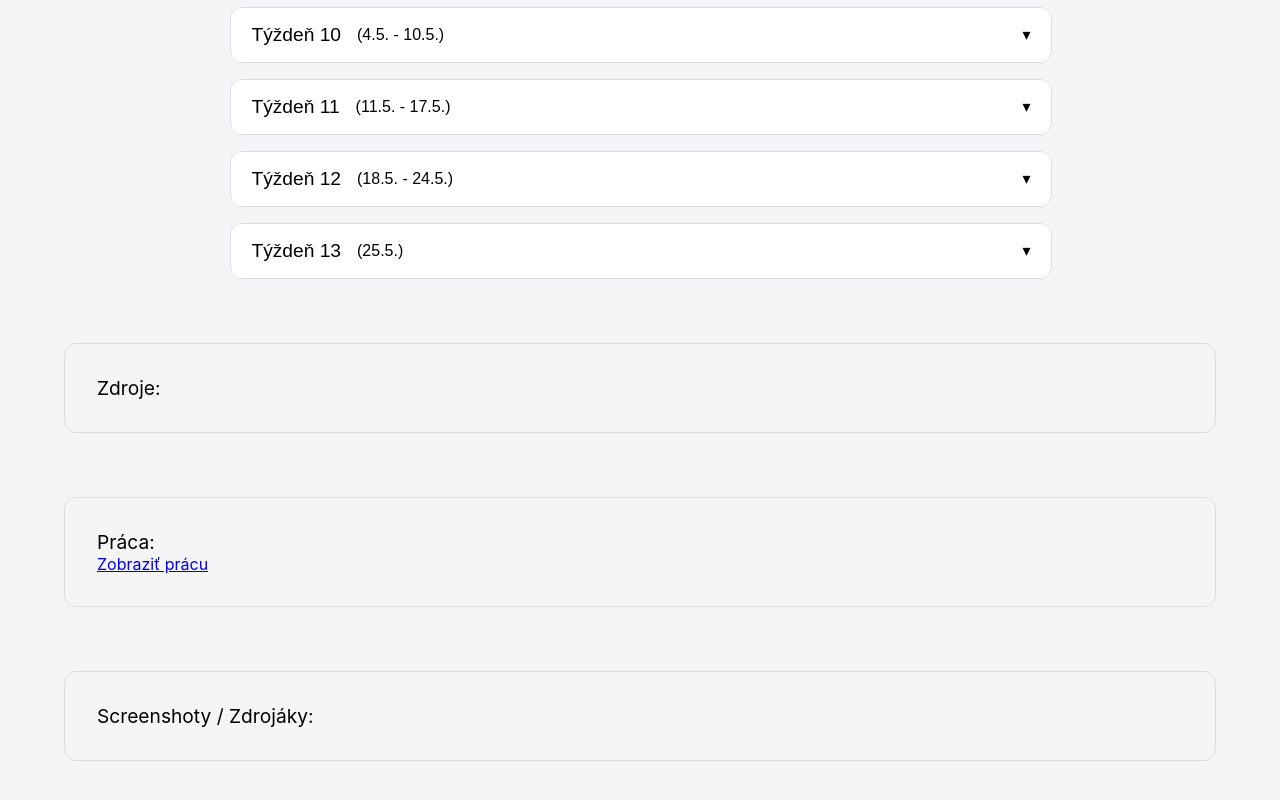
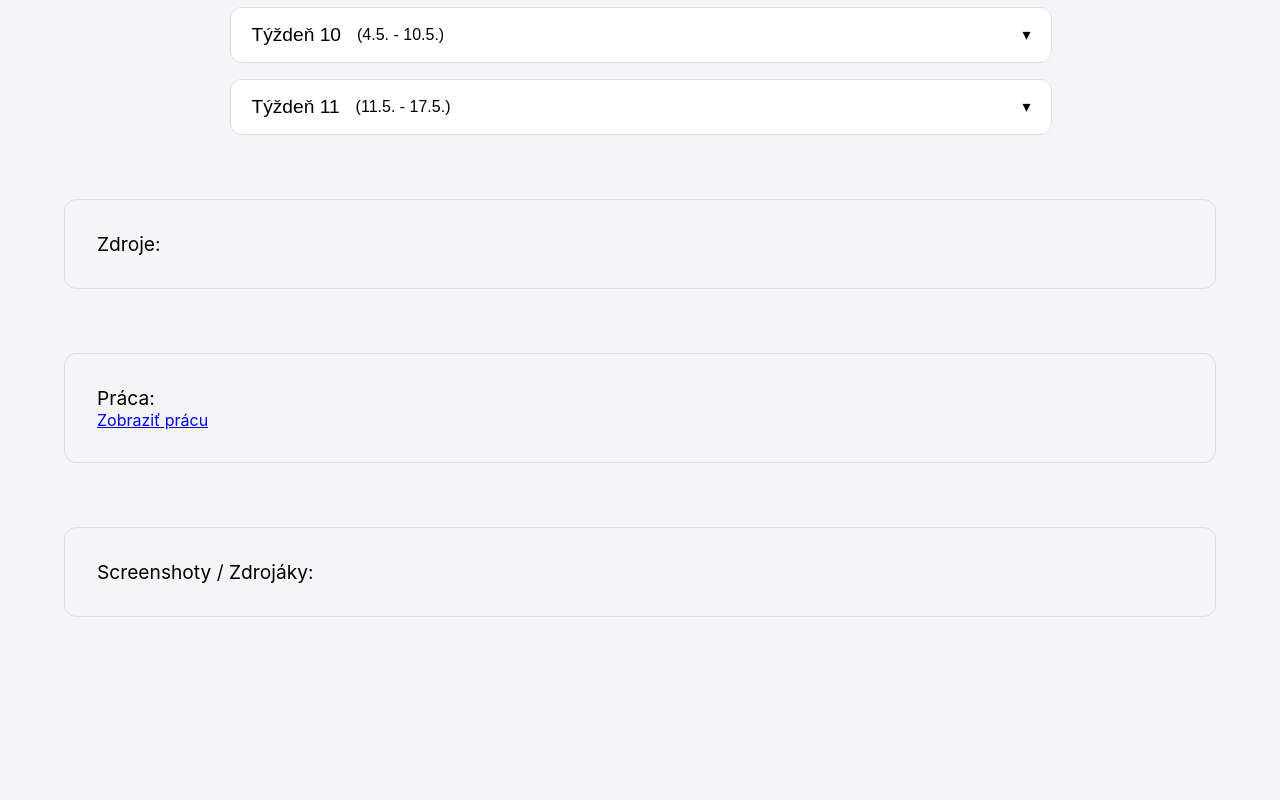
Before and after one commit to MatusSL/Bachelors-Website, a React (Vite) app: page / in a window 1280 px wide. Shown: the part 1609-2409 px from the top of the page. After the commit the page ends 2290 px from the top, so only its background shows below. Built offline with nearby package versions, Linux system fonts and the light colour scheme.

Commit message:
weekly report

```diff
--- a/src/config.ts
+++ b/src/config.ts
@@ -41,28 +41,18 @@ export const weeeklyReports = [
   },
   {
     id: 9,
-    text: "",
+    text: "Pokračovanie vo vývoji chatbota",
     date: "(27.4. - 3.5.)",
   },
   {
     id: 10,
-    text: "",
+    text: "Testovanie a ladenie chatbota, aby sa zabezpečila jeho správna funkčnosť a použiteľnosť.",
     date: "(4.5. - 10.5.)",
   },
   {
     id: 11,
-    text: "",
+    text: "Testovanie externými testermi a získavanie spätnej väzby na zlepšenie funkčnosti a použiteľnosti chatbota.",
     date: "(11.5. - 17.5.)",
-  },
-  {
-    id: 12,
-    text: "",
-    date: "(18.5. - 24.5.)",
-  },
-  {
-    id: 13,
-    text: "",
-    date: "(25.5.)",
   },
 ];
 
```
